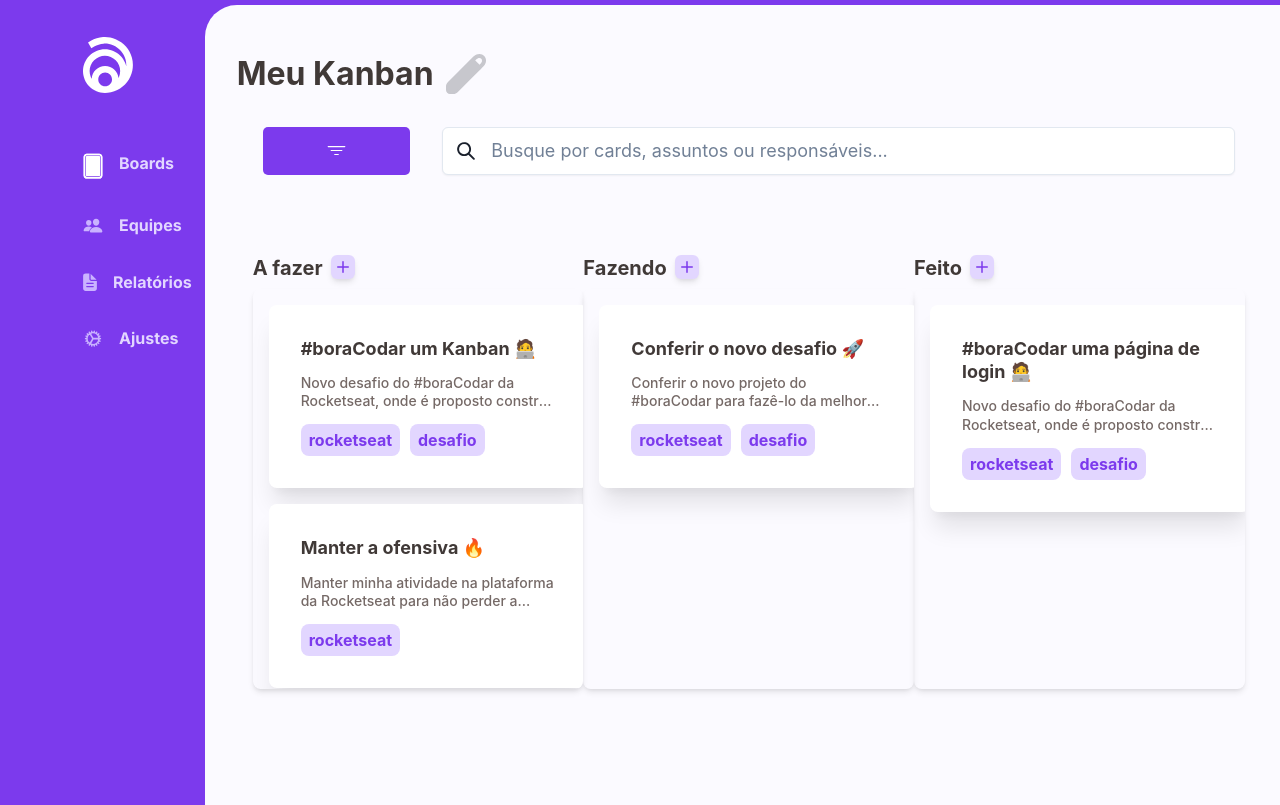
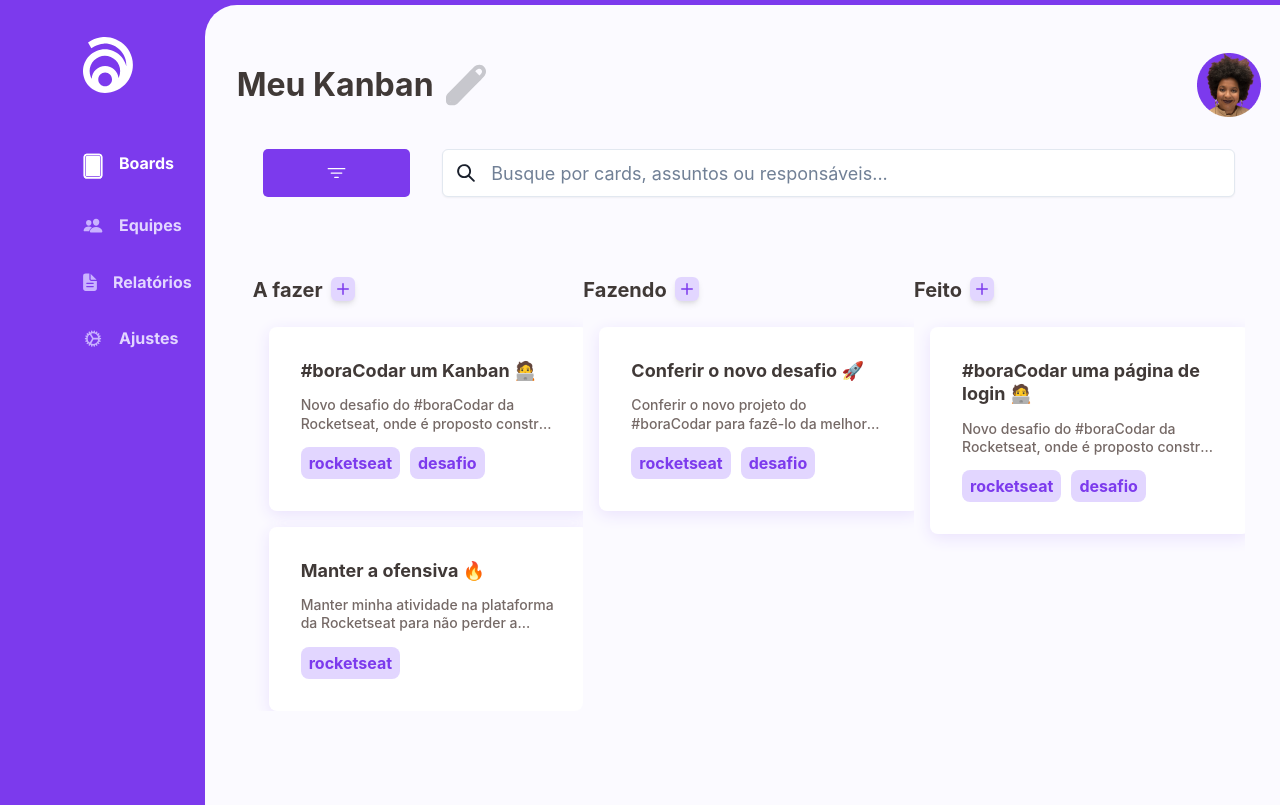
Before and after one commit to Rickazuo/kanban-boracodar, a Next.js app: page / in a window 1280 px wide. Built offline with nearby package versions, Linux system fonts and the light colour scheme.

Commit message:
add styles improvements

```diff
--- a/src/components/Column.js
+++ b/src/components/Column.js
@@ -19,7 +19,7 @@ import {
   Box,
   IconButton,
   Stack,
-  Flex
+  Flex,
 } from "@chakra-ui/react";
 const OverlayOne = () => (
   <ModalOverlay
@@ -28,12 +28,12 @@ const OverlayOne = () => (
   />
 );
 
-function Column({ column, tasks, setTasks, actualTasks, setActualTasks}) {
+function Column({ column, tasks, setTasks, actualTasks, setActualTasks }) {
   const { isOpen, onOpen, onClose } = useDisclosure();
   const [overlay, setOverlay] = useState(<OverlayOne />);
   const { addEmptyTask, dropTaskFrom, swapTasks } = useColumnTasks(
     column,
-    setTasks,
+    setTasks
   );
 
   const { dropRef, isOver } = useColumnDrop(column, dropTaskFrom);
@@ -54,9 +54,9 @@ function Column({ column, tasks, setTasks, actualTasks, setActualTasks}) {
   };
 
   const addNewTag = () => {
-    if(!newTaskForm.tagName || newTaskForm.tags.length >= 3) {
-      alert("Ao adicionar uma tag adicione um nome e o limite de tags é 3")
-      return
+    if (!newTaskForm.tagName || newTaskForm.tags.length >= 3) {
+      alert("Ao adicionar uma tag adicione um nome e o limite de tags é 3");
+      return;
     }
     setNewTaskForm((fields) => ({
       ...fields,
@@ -68,10 +68,6 @@ function Column({ column, tasks, setTasks, actualTasks, setActualTasks}) {
   return (
     <Box
       className={styles.kanbanColumn}
-      _hover={{
-        boxShadow:
-          "0 4px 6px -1px rgba(0, 0, 0, 0.1),0 2px 4px -1px rgba(0, 0, 0, 0.06) !important",
-      }}
       minWidth={330}
     >
       <Flex>
@@ -80,7 +76,7 @@ function Column({ column, tasks, setTasks, actualTasks, setActualTasks}) {
           size="xs"
           bgColor="#e2d6ff"
           color="#7c3aed"
-        boxShadow='md'
+          boxShadow="md"
           mx={2}
           py={2}
           variant="solid"
@@ -95,13 +91,16 @@ function Column({ column, tasks, setTasks, actualTasks, setActualTasks}) {
       </Flex>
       <Stack
         ref={dropRef}
+        _hover={{
+          boxShadow:
+            "0 4px 6px -1px rgba(0, 0, 0, 0.1),0 2px 4px -1px rgba(0, 0, 0, 0.06) !important",
+        }}
         direction={{ base: "row", md: "column" }}
         h={{ base: 400 }}
         p={4}
         mt={2}
         spacing={4}
         rounded="lg"
-        boxShadow="md"
         overflow="auto"
         opacity={isOver ? 0.85 : 1}
       >
@@ -141,13 +140,19 @@ function Column({ column, tasks, setTasks, actualTasks, setActualTasks}) {
                     onChange={(e) => onChange(e, "tagName")}
                     value={newTaskForm.tagName}
                   />
-                    <button type="button" onClick={addNewTag}>Add</button>
+                  <button type="button" onClick={addNewTag}>
+                    Add
+                  </button>
                 </Flex>
                 {newTaskForm.tags.map((tag) => (
-                  <span className={styles.tag} key={tag}>{tag}</span>
+                  <span className={styles.tag} key={tag}>
+                    {tag}
+                  </span>
                 ))}
                 <div className={styles.buttonContainer}>
-                  <button className={styles.submitButton} type="submit">Submit</button>
+                  <button className={styles.submitButton} type="submit">
+                    Submit
+                  </button>
                 </div>
               </Stack>
             </form>
--- a/src/components/Task.js
+++ b/src/components/Task.js
@@ -17,6 +17,7 @@ function Task({ index, task, onDropHover: handleDropHover }) {
                 as="div"
                 role="group"
                 position="relative"
+                sx={{boxShadow: "0px 4px 16px #EAE2FD"}}
                 rounded="lg"
                 w={320}
                 pl={8}
@@ -24,7 +25,6 @@ function Task({ index, task, onDropHover: handleDropHover }) {
                 pt={8}
                 pb={8}
                 background="white"
-                boxShadow="xl"
                 cursor="grab"
                 fontWeight="bold"
                 userSelect="none"
--- a/src/layouts/Layout.js
+++ b/src/layouts/Layout.js
@@ -38,6 +38,7 @@ const Layout = ({ children }) => (
                     <div className={styles.nav}>
                         <Image
                             src={boardIcon}
+                            className={styles.navIcon}
                             alt="smartphone icon"
                             width={20}
                             height={20}
@@ -47,6 +48,7 @@ const Layout = ({ children }) => (
                     <div className={styles.nav}>
                         <Image
                             src={teamIcon}
+                            className={styles.navIcon}
                             alt="team icon"
                             width={20}
                             height={20}
@@ -56,6 +58,7 @@ const Layout = ({ children }) => (
                     <div className={styles.nav}>
                         <Image
                             src={reportIcon}
+                            className={styles.navIcon}
                             alt="paper icon"
                             width={20}
                             height={20}
@@ -65,6 +68,7 @@ const Layout = ({ children }) => (
                     <div className={styles.nav}>
                         <Image
                             src={adjustIcon}
+                            className={styles.navIcon}
                             alt="gear icon"
                             width={20}
                             height={20}
--- a/src/pages/index.js
+++ b/src/pages/index.js
@@ -3,6 +3,7 @@ import Image from "next/image";
 import { useState, useEffect, useCallback } from "react";
 import penIcon from "../../public/penIcon.svg";
 import buttonSearch from "../../public/buttonSearch.svg";
+import profile from "../../public/profile.png";
 import { ColumnType } from "../../utils/columnType";
 import Kanban from "@/components/Kanban";
 import Layout from "@/layouts/Layout";
@@ -51,7 +52,7 @@ const beginTasks = {
   ],
 };
 export default function Home() {
-  const [tasks, setTasks] = useState({...beginTasks});
+  const [tasks, setTasks] = useState({ ...beginTasks });
   const [actualTasks, setActualTasks] = useState({});
 
   const [existingTags, setExistingTags] = useState([]);
@@ -76,22 +77,16 @@ export default function Home() {
   const filterTasks = useCallback(() => {
     let match = false;
     const filteredTasks = {
-        "A fazer": [
-        ],
-        Fazendo: [
-        ],
-        Feito: [
-        ],
-      };
+      "A fazer": [],
+      Fazendo: [],
+      Feito: [],
+    };
 
     for (const task in tasks) {
       for (let i = 0; i < tasks[task].length; i++) {
-
         if (
           search &&
-          tasks[task][i].title
-            .toLowerCase()
-            .includes(search.toLowerCase())
+          tasks[task][i].title.toLowerCase().includes(search.toLowerCase())
         )
           match = true;
 
@@ -111,14 +106,13 @@ export default function Home() {
             match = true;
         }
 
-        if (!search && !filterTag.tag) match = true
-        if (match) filteredTasks[task].push(tasks[task][i])
+        if (!search && !filterTag.tag) match = true;
+        if (match) filteredTasks[task].push(tasks[task][i]);
         match = false;
       }
     }
 
     setActualTasks(filteredTasks);
-
   }, [tasks, filterTag, search]);
 
   useEffect(() => {
@@ -126,14 +120,16 @@ export default function Home() {
     filterTasks();
   }, [tasks, getTagsOptions, filterTasks, search, filterTag]);
 
-  console.log("tasks", tasks)
-  console.log(actualTasks)
   return (
     <Layout>
       <div className={styles.main}>
         <div className={styles.headMain}>
-          <h1>Meu Kanban</h1>
-          <Image src={penIcon} width={40} height={40} alt="pen icon" />
+          <Flex gap={3}>
+            <h1>Meu Kanban</h1>
+            <Image src={penIcon} width={40} height={40} alt="pen icon" />
+          </Flex>
+
+          <span><Image alt="profile" src={profile} /></span>
         </div>
         <div className={styles.search}>
           <button
--- a/src/styles/Home.module.css
+++ b/src/styles/Home.module.css
@@ -13,8 +13,8 @@
 .headMain {
     display: flex;
     align-items: center;
-    gap: 0.75rem;
-
+    justify-content: space-between;
+    width: 100%;
     font-style: normal;
     font-weight: 700;
     font-size: 32px;
--- a/src/styles/Layout.module.css
+++ b/src/styles/Layout.module.css
@@ -35,7 +35,15 @@
     color: var(--pink-200);
 }
 
+.nav:nth-child(1) {
+    color: var(--white);
+}
+
 .nav:hover {
     color: var(--white);
     cursor: pointer;
 }
+
+.nav:hover .navIcon {
+    filter: brightness(0) invert(1);
+}
--- a/src/styles/globals.css
+++ b/src/styles/globals.css
@@ -19,6 +19,22 @@
     --brown-200: #403937;
 }
 
+::-webkit-scrollbar {
+    width: 10px;
+  }
+
+  ::-webkit-scrollbar-track {
+    box-shadow: 0px 4px 16px #EAE2FD;;
+    border-radius: 10px;
+  }
+
+  /* Handle */
+  ::-webkit-scrollbar-thumb {
+    background: #cab3ff;
+    border-radius: 10px;
+  }
+
+
 body {
     background: var(--purple) !important;
 }
@@ -26,7 +42,3 @@ body {
 input {
     border: 1px solid var(--gray-300);
 }
-
-div {
-    /* box-shadow: none !important; */
-}
```
Also changed, not shown: public/profile.png (added). Lines whose indentation alone changed are shown as unchanged.
